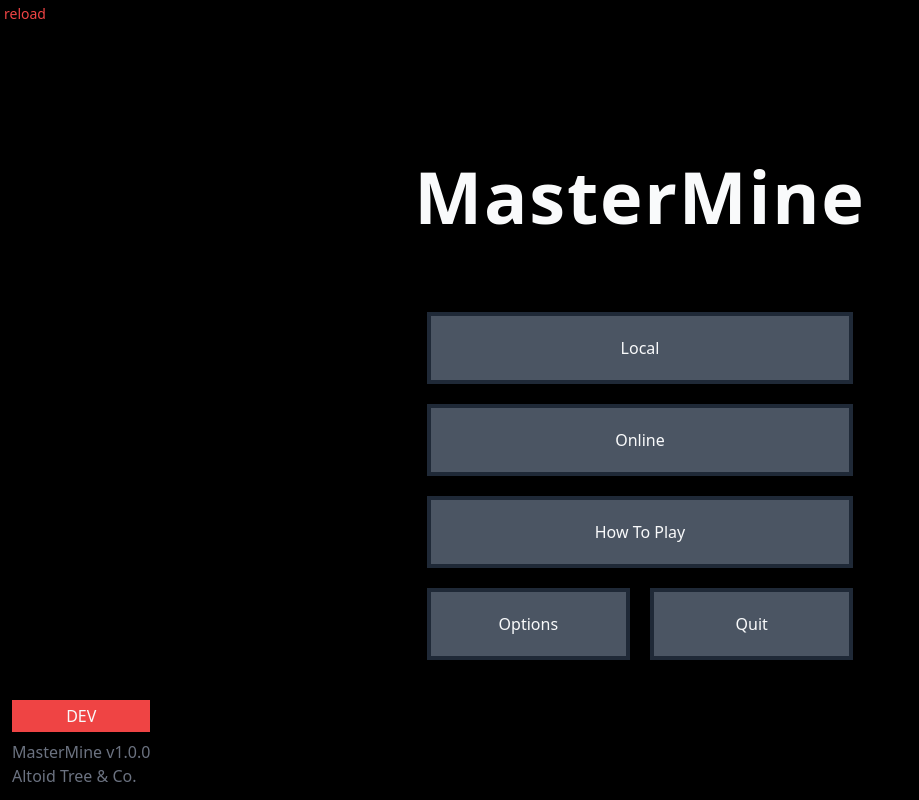
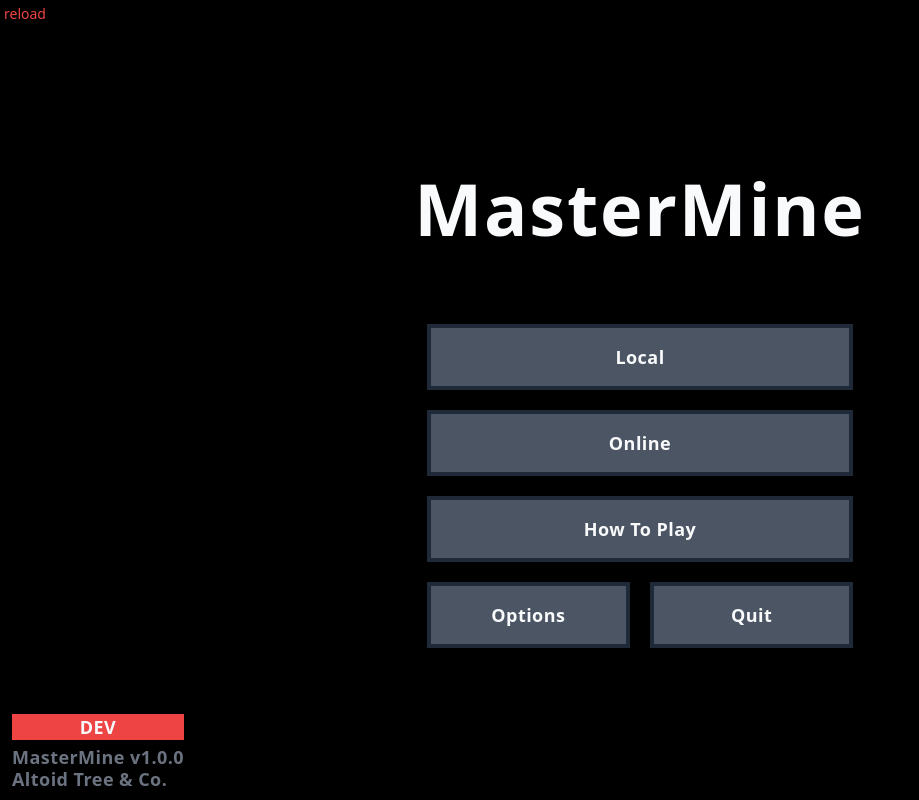
Before and after one commit to hugginsio/capstone_seven, an Angular app: page /menu/landing in a window 1280 px wide. Shown: the whole page, without its empty margins (0-919 px from the left). Built offline with nearby package versions, Linux system fonts and the light colour scheme.

Commit message:
modify global font styles, menu spacing

```diff
--- a/src/app/app.component.html
+++ b/src/app/app.component.html
@@ -1,4 +1,4 @@
-<main [@fadeAnimation]="outlet.isActivated ? outlet.activatedRoute : ''">
+<main [@fadeAnimation]="outlet.isActivated ? outlet.activatedRoute : ''" class="font-bold tracking-wide leading-none align-middle text-lg">
   <router-outlet #outlet="outlet"></router-outlet>
 </main>
 
--- a/src/app/pages/menu/landing/menu-landing.component.html
+++ b/src/app/pages/menu/landing/menu-landing.component.html
@@ -36,7 +36,7 @@
       <div class="text-center text-gray-50 bg-red-500 w-full py-1" *ngIf="this.appConfig.development">
         <p>DEV</p>
       </div>
-      <div class="pt-1">
+      <div class="pt-1 flex flex-col space-y-1">
         <p>MasterMine v{{ this.appVersion }}</p>
         <p>Altoid Tree & Co.</p>
       </div>
```
